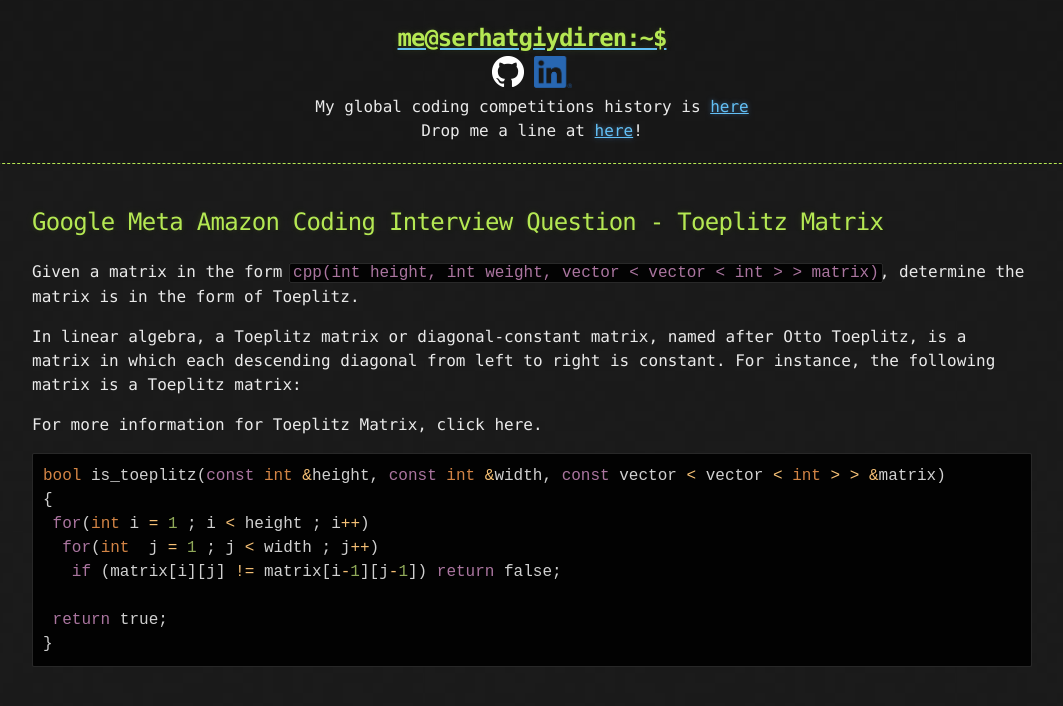
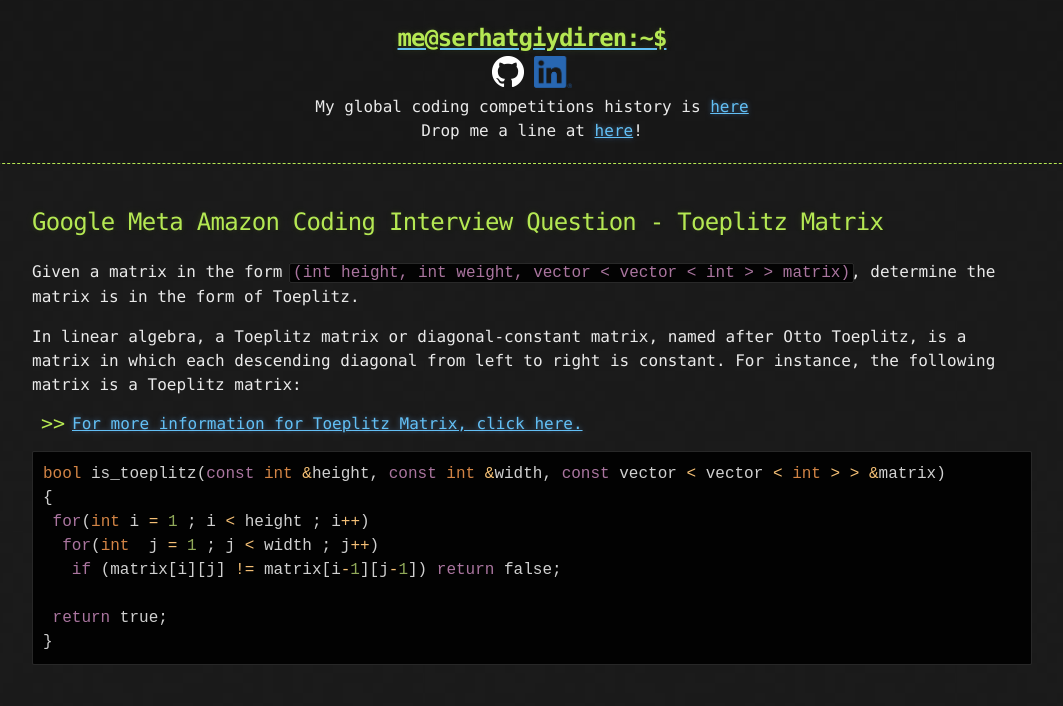
Before and after one commit to goodHunter27/serhatgiydiren.github.io, a Jekyll site: the page built from _posts/2020-01-24-google-meta-amazon-coding-interview-question-toeplitz-matrix.md, in a window 1280 px wide. Shown: the top 706 px of the page, without its empty margins (108-1171 px from the left). Built offline with Jekyll 4.4.1, drawn with Linux system fonts in a browser that asks for light colours.

Commit message:
Update 2020-01-24-google-meta-amazon-coding-interview-question-toeplitz-matrix.md

````diff
--- a/_posts/2020-01-24-google-meta-amazon-coding-interview-question-toeplitz-matrix.md
+++ b/_posts/2020-01-24-google-meta-amazon-coding-interview-question-toeplitz-matrix.md
@@ -3,11 +3,11 @@
 published: true
 ---
 
-Given a matrix in the form ```cpp(int height, int weight, vector < vector < int > > matrix)```, determine the matrix is in the form of Toeplitz.
+Given a matrix in the form ```(int height, int weight, vector < vector < int > > matrix)```, determine the matrix is in the form of Toeplitz.
 
 In linear algebra, a Toeplitz matrix or diagonal-constant matrix, named after Otto Toeplitz, is a matrix in which each descending diagonal from left to right is constant. For instance, the following matrix is a Toeplitz matrix:
 
-For more information for Toeplitz Matrix, click here.
+* [For more information for Toeplitz Matrix, click here.]([https://amzn.to/3vdVLXd](https://en.wikipedia.org/wiki/Toeplitz_matrix)){:target="_blank"}
 
 ```cpp
 bool is_toeplitz(const int &height, const int &width, const vector < vector < int > > &matrix)
````
